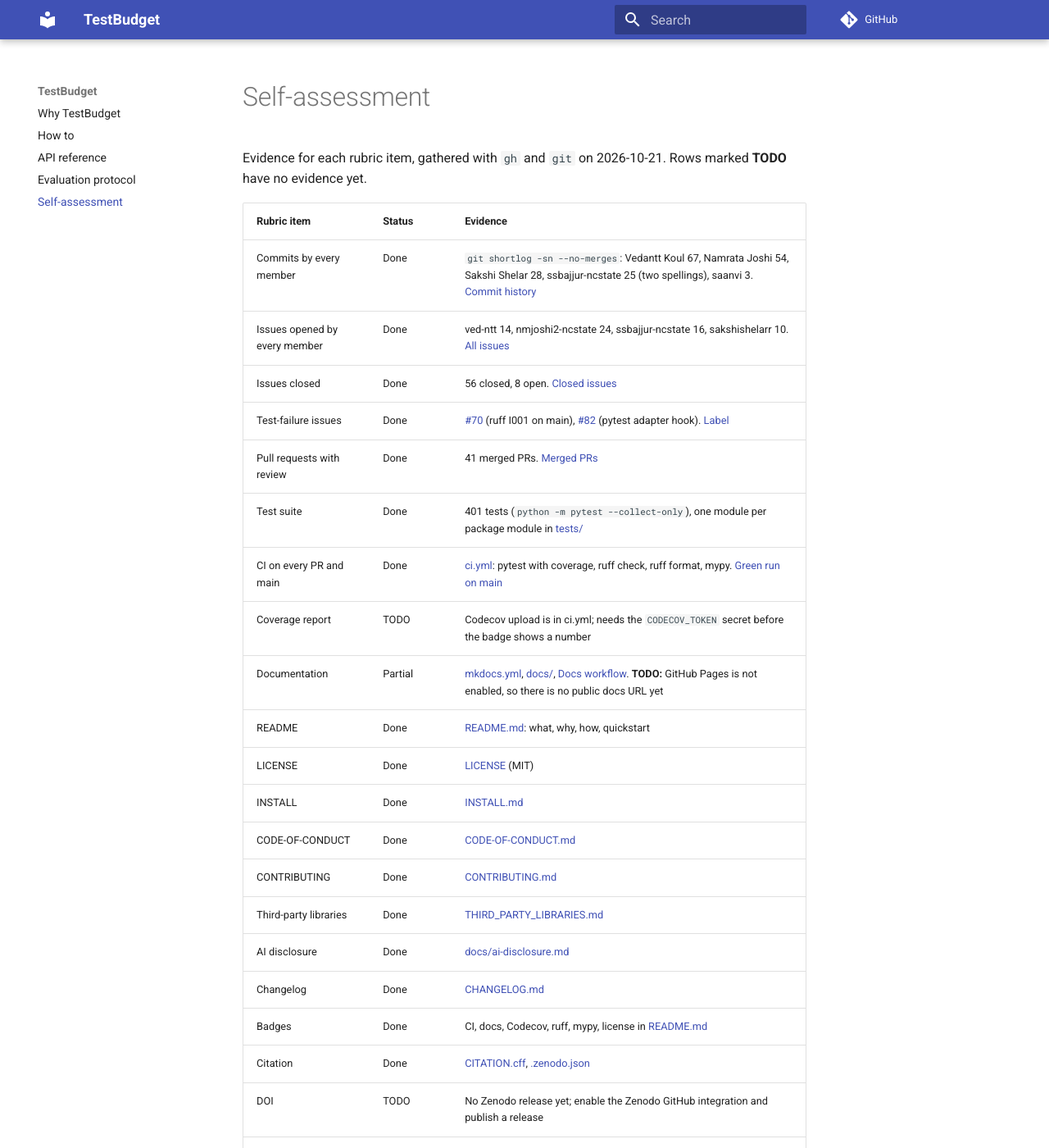
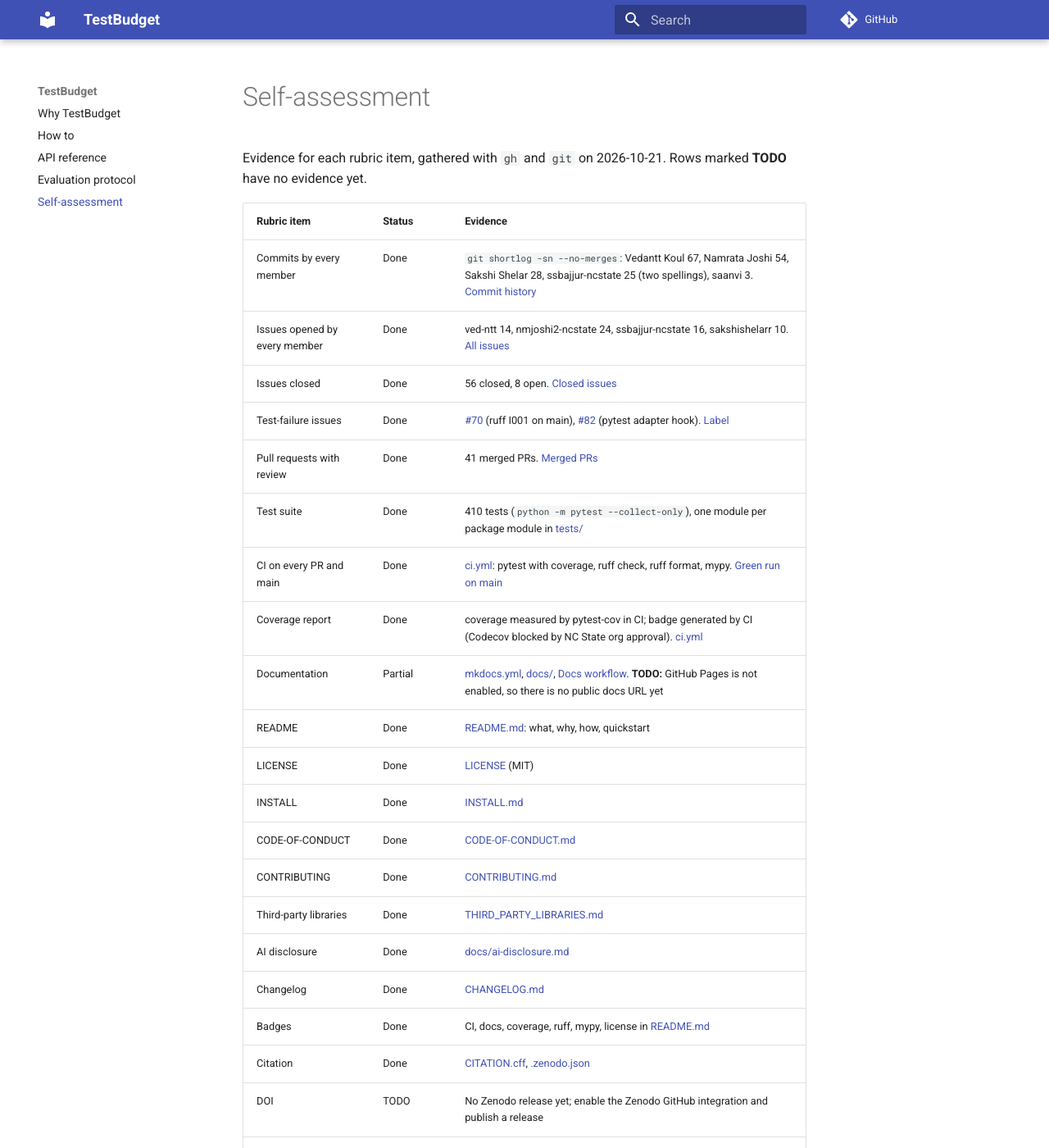
Before and after one commit to ssbajjur-ncstate/SE-CSC-510-Group-9, an MkDocs documentation site: the page built from docs/self-assessment.md, in a window 1280 px wide and 1400 px high. Shown: the whole window at 82% size. Built offline with MkDocs 1.6.1 and Material for MkDocs 9.7.7, drawn with Linux system fonts in a browser that asks for light colours; comment, search, counter and statistics services are not loaded.

Commit message:
docs: point README coverage badge at the CI-generated SVG
Also lists genbadge as a CI-only tool and refreshes the self-assessment.

Co-Authored-By: Claude Opus 5.5 <noreply@anthropic.com>

```diff
--- a/docs/self-assessment.md
+++ b/docs/self-assessment.md
@@ -9,9 +9,9 @@ Evidence for each rubric item, gathered with `gh` and `git` on 2026-10-21. Rows
 | Issues closed | Done | 56 closed, 8 open. [Closed issues](https://github.com/ssbajjur-ncstate/SE-CSC-510-Group-9/issues?q=is%3Aissue+is%3Aclosed) |
 | Test-failure issues | Done | [#70](https://github.com/ssbajjur-ncstate/SE-CSC-510-Group-9/issues/70) (ruff I001 on main), [#82](https://github.com/ssbajjur-ncstate/SE-CSC-510-Group-9/issues/82) (pytest adapter hook). [Label](https://github.com/ssbajjur-ncstate/SE-CSC-510-Group-9/issues?q=label%3Atype%3Atest-failure) |
 | Pull requests with review | Done | 41 merged PRs. [Merged PRs](https://github.com/ssbajjur-ncstate/SE-CSC-510-Group-9/pulls?q=is%3Apr+is%3Amerged) |
-| Test suite | Done | 401 tests (`python -m pytest --collect-only`), one module per package module in [tests/](https://github.com/ssbajjur-ncstate/SE-CSC-510-Group-9/tree/main/tests) |
+| Test suite | Done | 410 tests (`python -m pytest --collect-only`), one module per package module in [tests/](https://github.com/ssbajjur-ncstate/SE-CSC-510-Group-9/tree/main/tests) |
 | CI on every PR and main | Done | [ci.yml](https://github.com/ssbajjur-ncstate/SE-CSC-510-Group-9/blob/main/.github/workflows/ci.yml): pytest with coverage, ruff check, ruff format, mypy. [Green run on main](https://github.com/ssbajjur-ncstate/SE-CSC-510-Group-9/actions/runs/39657653815) |
-| Coverage report | TODO | Codecov upload is in ci.yml; needs the `CODECOV_TOKEN` secret before the badge shows a number |
+| Coverage report | Done | coverage measured by pytest-cov in CI; badge generated by CI (Codecov blocked by NC State org approval). [ci.yml](https://github.com/ssbajjur-ncstate/SE-CSC-510-Group-9/blob/main/.github/workflows/ci.yml) |
 | Documentation | Partial | [mkdocs.yml](https://github.com/ssbajjur-ncstate/SE-CSC-510-Group-9/blob/main/mkdocs.yml), [docs/](https://github.com/ssbajjur-ncstate/SE-CSC-510-Group-9/tree/main/docs), [Docs workflow](https://github.com/ssbajjur-ncstate/SE-CSC-510-Group-9/actions/workflows/docs.yml). **TODO:** GitHub Pages is not enabled, so there is no public docs URL yet |
 | README | Done | [README.md](https://github.com/ssbajjur-ncstate/SE-CSC-510-Group-9/blob/main/README.md): what, why, how, quickstart |
 | LICENSE | Done | [LICENSE](https://github.com/ssbajjur-ncstate/SE-CSC-510-Group-9/blob/main/LICENSE) (MIT) |
@@ -21,7 +21,7 @@ Evidence for each rubric item, gathered with `gh` and `git` on 2026-10-21. Rows
 | Third-party libraries | Done | [THIRD_PARTY_LIBRARIES.md](https://github.com/ssbajjur-ncstate/SE-CSC-510-Group-9/blob/main/THIRD_PARTY_LIBRARIES.md) |
 | AI disclosure | Done | [docs/ai-disclosure.md](https://github.com/ssbajjur-ncstate/SE-CSC-510-Group-9/blob/main/docs/ai-disclosure.md) |
 | Changelog | Done | [CHANGELOG.md](https://github.com/ssbajjur-ncstate/SE-CSC-510-Group-9/blob/main/CHANGELOG.md) |
-| Badges | Done | CI, docs, Codecov, ruff, mypy, license in [README.md](https://github.com/ssbajjur-ncstate/SE-CSC-510-Group-9/blob/main/README.md) |
+| Badges | Done | CI, docs, coverage, ruff, mypy, license in [README.md](https://github.com/ssbajjur-ncstate/SE-CSC-510-Group-9/blob/main/README.md) |
 | Citation | Done | [CITATION.cff](https://github.com/ssbajjur-ncstate/SE-CSC-510-Group-9/blob/main/CITATION.cff), [.zenodo.json](https://github.com/ssbajjur-ncstate/SE-CSC-510-Group-9/blob/main/.zenodo.json) |
 | DOI | TODO | No Zenodo release yet; enable the Zenodo GitHub integration and publish a release |
 | PyPI release | TODO | No PyPI link is recorded in the repository yet |
```
Also changed, not shown: CHANGELOG.md (+1 -0 lines), README.md (+1 -1 lines), THIRD_PARTY_LIBRARIES.md (+8 -0 lines).
